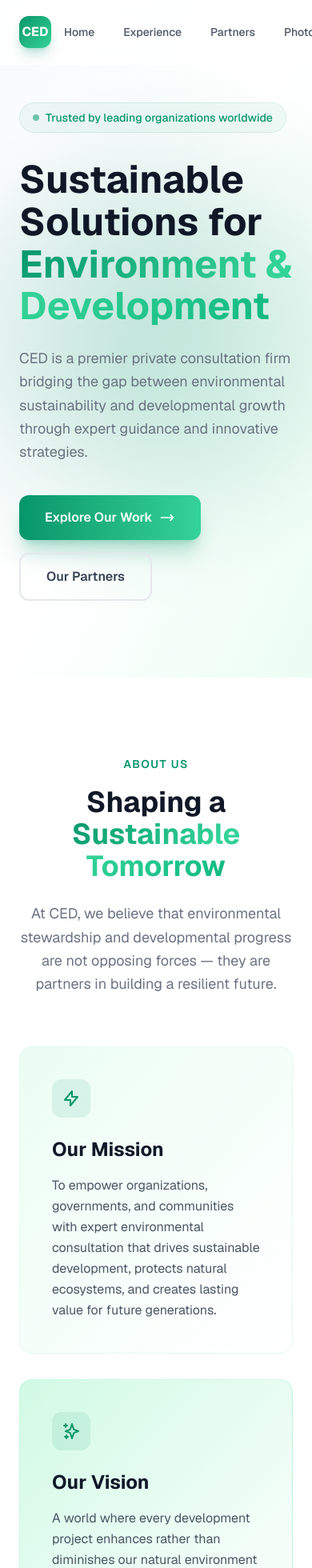
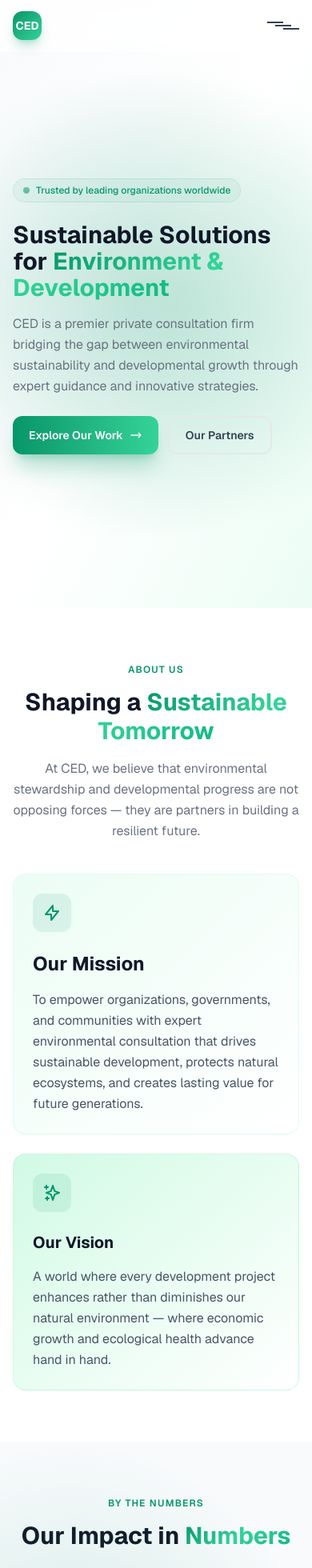
Before and after one commit to Ri-dhee/CED, a Next.js app: page / in a window 390 px wide. Shown: the top 1960 px of the page at 80% size. Built offline with nearby package versions, Linux system fonts and the light colour scheme.

Commit message:
Mobile responsive: hamburger menu, adjusted spacing, text sizes

```diff
--- a/src/app/layout.tsx
+++ b/src/app/layout.tsx
@@ -2,6 +2,7 @@ import type { Metadata } from "next";
 import { Geist, Geist_Mono } from "next/font/google";
 import Link from "next/link";
 import { Analytics } from "@vercel/analytics/react";
+import MobileNav from "@/components/MobileNav";
 import "./globals.css";
 
 const geistSans = Geist({
@@ -91,10 +92,10 @@ export default function RootLayout({
           Skip to content
         </a>
         <header className="fixed top-0 left-0 right-0 z-50 glass" role="banner">
-          <nav className="max-w-7xl mx-auto px-6 h-20 flex items-center justify-between" aria-label="Main navigation">
-            <Link href="/" className="flex items-center gap-3 group" aria-label="CED Home">
-              <div className="w-10 h-10 bg-gradient-to-br from-primary to-primary-light rounded-xl flex items-center justify-center shadow-lg shadow-primary/25 group-hover:shadow-primary/40 transition-shadow">
-                <span className="text-white font-bold text-base" aria-hidden="true">CED</span>
+          <nav className="max-w-7xl mx-auto px-4 sm:px-6 h-16 sm:h-20 flex items-center justify-between" aria-label="Main navigation">
+            <Link href="/" className="flex items-center gap-2 sm:gap-3 group" aria-label="CED Home">
+              <div className="w-9 h-9 sm:w-10 sm:h-10 bg-gradient-to-br from-primary to-primary-light rounded-xl flex items-center justify-center shadow-lg shadow-primary/25 group-hover:shadow-primary/40 transition-shadow">
+                <span className="text-white font-bold text-sm sm:text-base" aria-hidden="true">CED</span>
               </div>
               <div className="hidden sm:block">
                 <span className="font-bold text-gray-900 block leading-tight">
@@ -103,7 +104,7 @@ export default function RootLayout({
                 <span className="text-xs text-gray-500">& Development</span>
               </div>
             </Link>
-            <div className="flex items-center gap-1" role="menubar">
+            <div className="hidden lg:flex items-center gap-1" role="menubar">
               {navLinks.map((link) => (
                 <Link
                   key={link.href}
@@ -115,12 +116,13 @@ export default function RootLayout({
                 </Link>
               ))}
             </div>
+            <MobileNav />
           </nav>
         </header>
         <main id="main-content" className="flex-1" tabIndex={-1}>{children}</main>
         <footer className="bg-gradient-to-br from-primary-deeper via-primary-dark to-primary-deeper text-white" role="contentinfo">
-          <div className="max-w-7xl mx-auto px-6 py-16">
-            <div className="grid grid-cols-1 md:grid-cols-2 lg:grid-cols-4 gap-12">
+          <div className="max-w-7xl mx-auto px-4 sm:px-6 py-12 sm:py-16">
+            <div className="grid grid-cols-1 sm:grid-cols-2 lg:grid-cols-4 gap-8 sm:gap-12">
               <div className="lg:col-span-1">
                 <div className="flex items-center gap-3 mb-4">
                   <div className="w-10 h-10 bg-white/10 rounded-xl flex items-center justify-center backdrop-blur">
--- a/src/app/page.tsx
+++ b/src/app/page.tsx
@@ -96,38 +96,38 @@ const stats = [
 export default function Home() {
   return (
     <div>
-      <section className="relative min-h-screen flex items-center bg-gradient-to-br from-slate-50 via-white to-emerald-50 overflow-hidden">
+      <section className="relative min-h-[90vh] sm:min-h-screen flex items-center bg-gradient-to-br from-slate-50 via-white to-emerald-50 overflow-hidden">
         <div className="hero-glow top-20 -left-20" />
         <div className="hero-glow bottom-20 -right-20" style={{ animationDelay: "-3s" }} />
-        <div className="max-w-7xl mx-auto px-6 pt-32 pb-24 relative z-10">
-          <div className="grid grid-cols-1 lg:grid-cols-2 gap-16 items-center">
+        <div className="max-w-7xl mx-auto px-4 sm:px-6 pt-24 sm:pt-32 pb-16 sm:pb-24 relative z-10">
+          <div className="grid grid-cols-1 lg:grid-cols-2 gap-10 sm:gap-16 items-center">
             <div>
-              <div className="inline-flex items-center px-4 py-2 bg-primary/5 text-primary rounded-full text-sm font-medium mb-8 border border-primary/10 animate-fade-in-up">
+              <div className="inline-flex items-center px-3 sm:px-4 py-1.5 sm:py-2 bg-primary/5 text-primary rounded-full text-xs sm:text-sm font-medium mb-6 sm:mb-8 border border-primary/10 animate-fade-in-up">
                 <span className="w-2 h-2 bg-primary rounded-full mr-2 animate-pulse" />
                 Trusted by leading organizations worldwide
               </div>
-              <h1 className="text-5xl md:text-6xl lg:text-7xl font-bold text-gray-900 leading-[1.1] mb-6 animate-fade-in-up">
+              <h1 className="text-3xl sm:text-5xl md:text-6xl lg:text-7xl font-bold text-gray-900 leading-[1.1] mb-4 sm:mb-6 animate-fade-in-up">
                 Sustainable Solutions for{" "}
                 <span className="gradient-text">Environment & Development</span>
               </h1>
-              <p className="text-lg md:text-xl text-gray-500 leading-relaxed mb-10 max-w-xl animate-fade-in-up-delay-1">
+              <p className="text-base sm:text-lg md:text-xl text-gray-500 leading-relaxed mb-6 sm:mb-10 max-w-xl animate-fade-in-up-delay-1">
                 CED is a premier private consultation firm bridging the gap
                 between environmental sustainability and developmental growth
                 through expert guidance and innovative strategies.
               </p>
-              <div className="flex flex-wrap gap-4 animate-fade-in-up-delay-2">
+              <div className="flex flex-wrap gap-3 sm:gap-4 animate-fade-in-up-delay-2">
                 <Link
                   href="/experience"
-                  className="group inline-flex items-center px-8 py-4 bg-gradient-to-r from-primary to-primary-light text-white font-semibold rounded-xl shadow-xl shadow-primary/25 hover:shadow-2xl hover:shadow-primary/30 transition-all hover:scale-105"
+                  className="group inline-flex items-center px-5 sm:px-8 py-3 sm:py-4 bg-gradient-to-r from-primary to-primary-light text-white font-semibold rounded-xl shadow-xl shadow-primary/25 hover:shadow-2xl hover:shadow-primary/30 transition-all hover:scale-105 text-sm sm:text-base"
                 >
                   Explore Our Work
-                  <svg className="w-5 h-5 ml-2 group-hover:translate-x-1 transition-transform" fill="none" stroke="currentColor" viewBox="0 0 24 24">
+                  <svg className="w-4 h-4 sm:w-5 sm:h-5 ml-2 group-hover:translate-x-1 transition-transform" fill="none" stroke="currentColor" viewBox="0 0 24 24">
                     <path strokeLinecap="round" strokeLinejoin="round" strokeWidth={2} d="M17 8l4 4m0 0l-4 4m4-4H3" />
                   </svg>
                 </Link>
                 <Link
                   href="/partners"
-                  className="inline-flex items-center px-8 py-4 border-2 border-gray-200 text-gray-700 font-semibold rounded-xl hover:border-primary hover:text-primary transition-all"
+                  className="inline-flex items-center px-5 sm:px-8 py-3 sm:py-4 border-2 border-gray-200 text-gray-700 font-semibold rounded-xl hover:border-primary hover:text-primary transition-all text-sm sm:text-base"
                 >
                   Our Partners
                 </Link>
@@ -150,21 +150,21 @@ export default function Home() {
         </div>
       </section>
 
-      <section className="py-24 bg-white relative">
-        <div className="max-w-7xl mx-auto px-6">
-          <div className="text-center mb-16">
-            <span className="text-sm font-semibold text-primary uppercase tracking-widest">About Us</span>
-            <h2 className="text-4xl md:text-5xl font-bold text-gray-900 mt-4 mb-6">
+      <section className="py-16 sm:py-24 bg-white relative">
+        <div className="max-w-7xl mx-auto px-4 sm:px-6">
+          <div className="text-center mb-10 sm:mb-16">
+            <span className="text-xs sm:text-sm font-semibold text-primary uppercase tracking-widest">About Us</span>
+            <h2 className="text-3xl sm:text-4xl md:text-5xl font-bold text-gray-900 mt-3 sm:mt-4 mb-4 sm:mb-6">
               Shaping a <span className="gradient-text">Sustainable Tomorrow</span>
             </h2>
-            <p className="text-gray-500 max-w-3xl mx-auto text-lg leading-relaxed">
+            <p className="text-gray-500 max-w-3xl mx-auto text-base sm:text-lg leading-relaxed">
               At CED, we believe that environmental stewardship and developmental
               progress are not opposing forces — they are partners in building a
               resilient future.
             </p>
           </div>
-          <div className="grid grid-cols-1 md:grid-cols-2 gap-8">
-            <div className="bg-gradient-to-br from-emerald-50 to-white rounded-2xl p-10 border border-emerald-100/50">
+          <div className="grid grid-cols-1 md:grid-cols-2 gap-6 sm:gap-8">
+            <div className="bg-gradient-to-br from-emerald-50 to-white rounded-2xl p-6 sm:p-10 border border-emerald-100/50">
               <div className="w-12 h-12 bg-primary/10 rounded-xl flex items-center justify-center mb-6">
                 <svg className="w-6 h-6 text-primary" fill="none" stroke="currentColor" viewBox="0 0 24 24">
                   <path strokeLinecap="round" strokeLinejoin="round" strokeWidth={2} d="M13 10V3L4 14h7v7l9-11h-7z" />
@@ -178,13 +178,13 @@ export default function Home() {
                 value for future generations.
               </p>
             </div>
-            <div className="bg-gradient-to-br from-accent-light to-white rounded-2xl p-10 border border-accent/50">
+            <div className="bg-gradient-to-br from-accent-light to-white rounded-2xl p-6 sm:p-10 border border-accent/50">
               <div className="w-12 h-12 bg-primary/10 rounded-xl flex items-center justify-center mb-6">
                 <svg className="w-6 h-6 text-primary" fill="none" stroke="currentColor" viewBox="0 0 24 24">
                   <path strokeLinecap="round" strokeLinejoin="round" strokeWidth={2} d="M5 3v4M3 5h4M6 17v4m-2-2h4m5-16l2.286 6.857L21 12l-5.714 2.143L13 21l-2.286-6.857L5 12l5.714-2.143L13 3z" />
                 </svg>
               </div>
-              <h3 className="text-2xl font-bold text-gray-900 mb-4">Our Vision</h3>
+              <h3 className="text-xl sm:text-2xl font-bold text-gray-900 mb-4">Our Vision</h3>
               <p className="text-gray-600 leading-relaxed">
                 A world where every development project enhances rather than
                 diminishes our natural environment — where economic growth and
@@ -195,16 +195,16 @@ export default function Home() {
         </div>
       </section>
 
-      <section className="py-24 bg-slate-50 relative overflow-hidden">
+      <section className="py-16 sm:py-24 bg-slate-50 relative overflow-hidden">
         <div className="hero-glow top-0 right-0" />
-        <div className="max-w-7xl mx-auto px-6">
-          <div className="text-center mb-16">
-            <span className="text-sm font-semibold text-primary uppercase tracking-widest">By the Numbers</span>
-            <h2 className="text-4xl md:text-5xl font-bold text-gray-900 mt-4">
+        <div className="max-w-7xl mx-auto px-4 sm:px-6">
+          <div className="text-center mb-10 sm:mb-16">
+            <span className="text-xs sm:text-sm font-semibold text-primary uppercase tracking-widest">By the Numbers</span>
+            <h2 className="text-3xl sm:text-4xl md:text-5xl font-bold text-gray-900 mt-3 sm:mt-4">
               Our Impact in <span className="gradient-text">Numbers</span>
             </h2>
           </div>
-          <div className="grid grid-cols-2 md:grid-cols-3 lg:grid-cols-6 gap-6">
+          <div className="grid grid-cols-2 sm:grid-cols-3 lg:grid-cols-6 gap-3 sm:gap-6">
             {stats.map((stat, i) => (
               <div key={i} className="bg-white rounded-2xl p-6 text-center shadow-sm border border-gray-100 hover:shadow-lg hover:border-primary/20 transition-all group">
                 <div className="text-3xl md:text-4xl font-bold gradient-text mb-1">
@@ -217,22 +217,22 @@ export default function Home() {
         </div>
       </section>
 
-      <section className="py-24 bg-white">
-        <div className="max-w-7xl mx-auto px-6">
-          <div className="text-center mb-16">
-            <span className="text-sm font-semibold text-primary uppercase tracking-widest">What We Do</span>
-            <h2 className="text-4xl md:text-5xl font-bold text-gray-900 mt-4 mb-6">
+      <section className="py-16 sm:py-24 bg-white">
+        <div className="max-w-7xl mx-auto px-4 sm:px-6">
+          <div className="text-center mb-10 sm:mb-16">
+            <span className="text-xs sm:text-sm font-semibold text-primary uppercase tracking-widest">What We Do</span>
+            <h2 className="text-3xl sm:text-4xl md:text-5xl font-bold text-gray-900 mt-3 sm:mt-4 mb-4 sm:mb-6">
               Our <span className="gradient-text">Services</span>
             </h2>
-            <p className="text-gray-500 max-w-2xl mx-auto">
+            <p className="text-gray-500 max-w-2xl mx-auto text-sm sm:text-base">
               End-to-end environmental consultation tailored to your unique challenges and goals.
             </p>
           </div>
-          <div className="grid grid-cols-1 md:grid-cols-2 lg:grid-cols-3 gap-6">
+          <div className="grid grid-cols-1 sm:grid-cols-2 lg:grid-cols-3 gap-4 sm:gap-6">
             {services.map((service, i) => (
               <div
                 key={i}
-                className="group relative bg-white rounded-2xl p-8 border border-gray-100 hover:border-primary/20 transition-all hover:shadow-xl hover:-translate-y-1"
+                className="group relative bg-white rounded-2xl p-6 sm:p-8 border border-gray-100 hover:border-primary/20 transition-all hover:shadow-xl hover:-translate-y-1"
               >
                 <div className="w-12 h-12 bg-gradient-to-br from-primary/10 to-accent/20 rounded-xl flex items-center justify-center text-primary mb-5 group-hover:from-primary group-hover:to-primary-light group-hover:text-white transition-all">
                   {service.icon}
@@ -249,19 +249,19 @@ export default function Home() {
         </div>
       </section>
 
-      <section className="py-24 bg-gradient-to-br from-primary-deeper via-primary-dark to-primary-deeper text-white relative overflow-hidden">
+      <section className="py-16 sm:py-24 bg-gradient-to-br from-primary-deeper via-primary-dark to-primary-deeper text-white relative overflow-hidden">
         <div className="hero-glow top-10 left-10 opacity-30" />
         <div className="hero-glow bottom-10 right-10 opacity-30" style={{ animationDelay: "-4s" }} />
-        <div className="max-w-7xl mx-auto px-6 relative z-10">
-          <div className="text-center mb-16">
-            <span className="text-sm font-semibold text-accent uppercase tracking-widest">Testimonials</span>
-            <h2 className="text-4xl md:text-5xl font-bold mt-4 mb-6">
+        <div className="max-w-7xl mx-auto px-4 sm:px-6 relative z-10">
+          <div className="text-center mb-10 sm:mb-16">
+            <span className="text-xs sm:text-sm font-semibold text-accent uppercase tracking-widest">Testimonials</span>
+            <h2 className="text-3xl sm:text-4xl md:text-5xl font-bold mt-3 sm:mt-4 mb-4 sm:mb-6">
               What Our <span className="text-accent">Clients Say</span>
             </h2>
           </div>
-          <div className="grid grid-cols-1 md:grid-cols-3 gap-8">
+          <div className="grid grid-cols-1 md:grid-cols-3 gap-4 sm:gap-8">
             {testimonials.map((t, i) => (
-              <div key={i} className="bg-white/5 backdrop-blur rounded-2xl p-8 border border-white/10 hover:bg-white/10 transition-all">
+              <div key={i} className="bg-white/5 backdrop-blur rounded-2xl p-6 sm:p-8 border border-white/10 hover:bg-white/10 transition-all">
                 <svg className="w-8 h-8 text-accent/40 mb-4" fill="currentColor" viewBox="0 0 24 24">
                   <path d="M14.017 21v-7.391c0-5.704 3.731-9.57 8.983-10.609l.995 2.151c-2.432.917-3.995 3.638-3.995 5.849h4v10h-9.983zm-14.017 0v-7.391c0-5.704 3.748-9.57 9-10.609l.996 2.151c-2.433.917-3.996 3.638-3.996 5.849h3.983v10h-9.983z" />
                 </svg>
@@ -276,13 +276,13 @@ export default function Home() {
         </div>
       </section>
 
-      <section className="py-24 bg-white">
-        <div className="max-w-4xl mx-auto px-6 text-center">
-          <span className="text-sm font-semibold text-primary uppercase tracking-widest">Let&apos;s Collaborate</span>
-          <h2 className="text-4xl md:text-5xl font-bold text-gray-900 mt-4 mb-6">
+      <section className="py-16 sm:py-24 bg-white">
+        <div className="max-w-4xl mx-auto px-4 sm:px-6 text-center">
+          <span className="text-xs sm:text-sm font-semibold text-primary uppercase tracking-widest">Let&apos;s Collaborate</span>
+          <h2 className="text-3xl sm:text-4xl md:text-5xl font-bold text-gray-900 mt-3 sm:mt-4 mb-4 sm:mb-6">
             Ready to Make a <span className="gradient-text">Difference</span>?
           </h2>
-          <p className="text-gray-500 text-lg max-w-2xl mx-auto mb-10">
+          <p className="text-gray-500 text-base sm:text-lg max-w-2xl mx-auto mb-6 sm:mb-10">
             Partner with CED to transform your environmental challenges into
             opportunities for sustainable growth.
           </p>
@@ -290,7 +290,7 @@ export default function Home() {
             href="https://mail.google.com/mail/?view=cm&fs=1&to=contact@ced-consult.com&subject=CED%20Inquiry"
             target="_blank"
             rel="noopener noreferrer"
-            className="inline-flex items-center px-8 py-4 bg-gradient-to-r from-primary to-primary-light text-white font-semibold rounded-xl shadow-xl shadow-primary/25 hover:shadow-2xl hover:shadow-primary/30 transition-all hover:scale-105"
+            className="inline-flex items-center px-6 sm:px-8 py-3 sm:py-4 bg-gradient-to-r from-primary to-primary-light text-white font-semibold rounded-xl shadow-xl shadow-primary/25 hover:shadow-2xl hover:shadow-primary/30 transition-all hover:scale-105 text-sm sm:text-base"
           >
             <svg className="w-5 h-5 mr-2" fill="none" stroke="currentColor" viewBox="0 0 24 24" aria-hidden="true">
               <path strokeLinecap="round" strokeLinejoin="round" strokeWidth={2} d="M3 8l7.89 5.26a2 2 0 002.22 0L21 8M5 19h14a2 2 0 002-2V7a2 2 0 00-2-2H5a2 2 0 00-2 2v10a2 2 0 002 2z" />
--- /dev/null
+++ b/src/components/MobileNav.tsx
@@ -0,0 +1,71 @@
+"use client";
+
+import { useState, useEffect } from "react";
+import Link from "next/link";
+import { usePathname } from "next/navigation";
+
+const navLinks = [
+  { href: "/", label: "Home" },
+  { href: "/experience", label: "Experience" },
+  { href: "/partners", label: "Partners" },
+  { href: "/photos", label: "Photos" },
+];
+
+export default function MobileNav() {
+  const [open, setOpen] = useState(false);
+  const pathname = usePathname();
+
+  useEffect(() => {
+    setOpen(false);
+  }, [pathname]);
+
+  useEffect(() => {
+    document.body.style.overflow = open ? "hidden" : "";
+    return () => { document.body.style.overflow = ""; };
+  }, [open]);
+
+  return (
+    <div className="lg:hidden">
+      <button
+        onClick={() => setOpen(!open)}
+        className="relative w-10 h-10 flex items-center justify-center rounded-lg hover:bg-primary/5 transition-colors focus:outline-none focus:ring-2 focus:ring-primary/50"
+        aria-label={open ? "Close menu" : "Open menu"}
+        aria-expanded={open}
+      >
+        <span className={`block w-5 h-0.5 bg-gray-700 transition-all duration-300 ${open ? "rotate-45 translate-y-[1px]" : "-translate-y-1"}`} />
+        <span className={`block w-5 h-0.5 bg-gray-700 transition-all duration-300 absolute ${open ? "opacity-0" : "opacity-100"}`} />
+        <span className={`block w-5 h-0.5 bg-gray-700 transition-all duration-300 ${open ? "-rotate-45 -translate-y-[1px]" : "translate-y-1"}`} />
+      </button>
+
+      <div
+        className={`fixed inset-0 top-20 bg-white/95 backdrop-blur-xl z-40 transition-all duration-300 ${
+          open ? "opacity-100 pointer-events-auto" : "opacity-0 pointer-events-none"
+        }`}
+      >
+        <nav className="flex flex-col items-center justify-center h-full gap-2 -mt-20">
+          {navLinks.map((link) => (
+            <Link
+              key={link.href}
+              href={link.href}
+              className={`text-2xl font-semibold px-8 py-4 rounded-xl transition-all ${
+                pathname === link.href
+                  ? "text-primary bg-primary/5"
+                  : "text-gray-600 hover:text-primary hover:bg-primary/5"
+              }`}
+            >
+              {link.label}
+            </Link>
+          ))}
+          <a
+            href="https://mail.google.com/mail/?view=cm&fs=1&to=contact@ced-consult.com&subject=CED%20Inquiry"
+            target="_blank"
+            rel="noopener noreferrer"
+            className="mt-6 inline-flex items-center px-8 py-4 bg-gradient-to-r from-primary to-primary-light text-white font-semibold rounded-xl shadow-lg"
+          >
+            Contact Us
+          </a>
+        </nav>
+      </div>
+    </div>
+  );
+}
```
Also changed, not shown: src/app/experience/page.tsx (+9 -9 lines), src/app/partners/page.tsx (+11 -11 lines), src/app/photos/page.tsx (+8 -8 lines).
